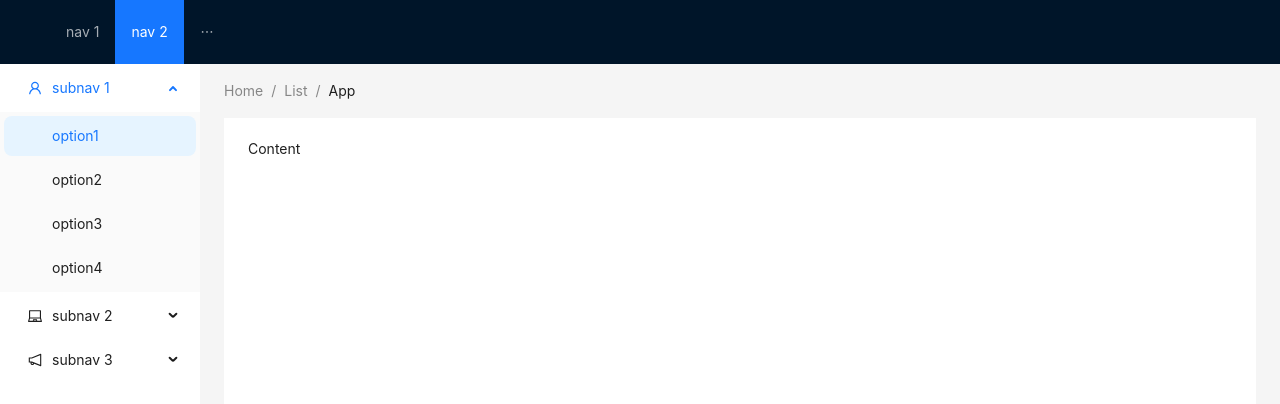
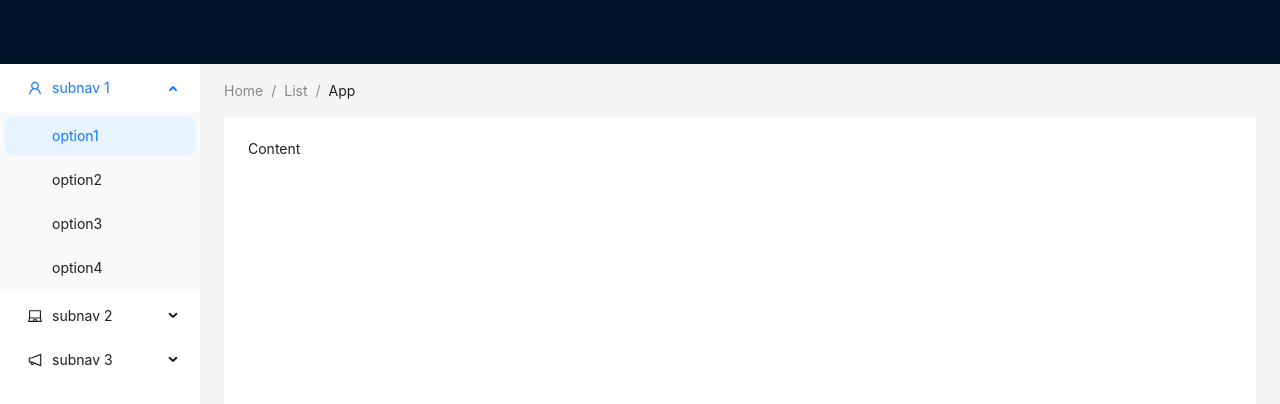
Before and after one commit to wpgodforever/wp-blog-admin-react, a React (Vite) app: page /home in a window 1280 px wide. Shown: the top 404 px of the page. Built offline with nearby package versions, Linux system fonts and the light colour scheme.

Commit message:
样式修整

```diff
--- a/src/views/Home/index.tsx
+++ b/src/views/Home/index.tsx
@@ -4,11 +4,6 @@ import type { MenuProps } from 'antd';
 import { Breadcrumb, Layout, Menu, theme } from 'antd';
 
 const { Header, Content, Sider } = Layout;
-
-const items1: MenuProps['items'] = ['1', '2', '3'].map((key) => ({
-  key,
-  label: `nav ${key}`,
-}));
 
 const items2: MenuProps['items'] = [UserOutlined, LaptopOutlined, NotificationOutlined].map(
   (icon, index) => {
@@ -39,7 +34,6 @@ const Home: React.FC = () => {
     <Layout style={{ minHeight: '100vh' }}>
       <Header style={{ display: 'flex', alignItems: 'center' }}>
         <div className="demo-logo" />
-        <Menu theme="dark" mode="horizontal" defaultSelectedKeys={['2']} items={items1} />
       </Header>
       <Layout>
         <Sider width={200} style={{ background: colorBgContainer }}>
```
